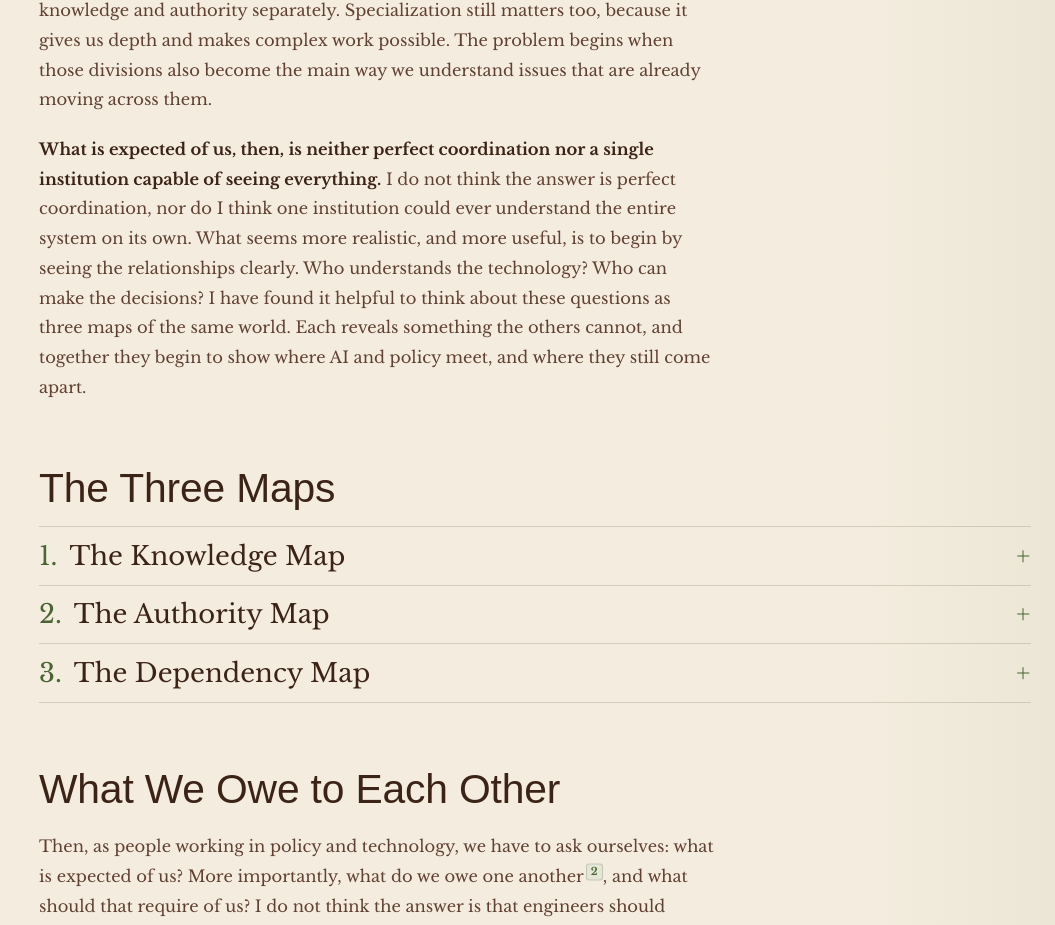
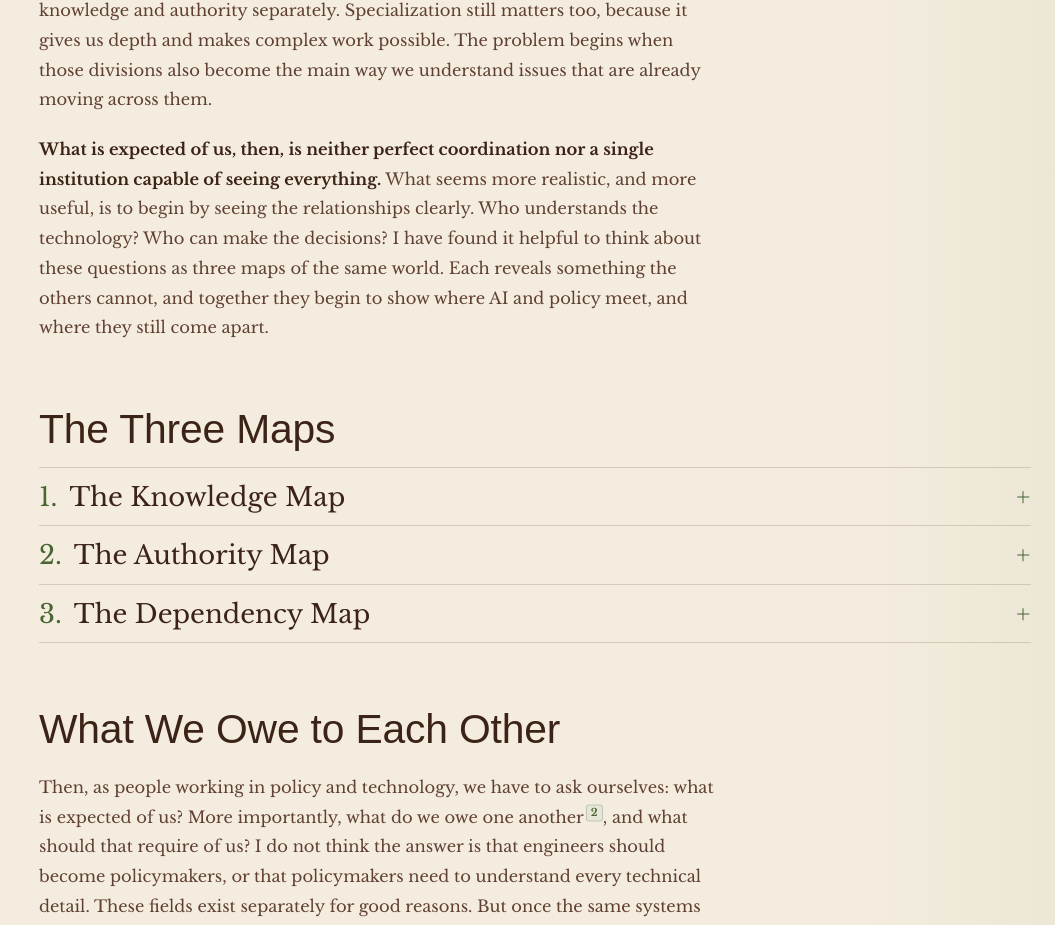
Before and after one commit to saykig/cepheus, a Next.js app: page /essays/the-omoikane-link in a window 1280 px wide. Shown: the part 3639-4564 px from the top of the page, without its empty margins (225-1280 px from the left). Built offline with nearby package versions, Linux system fonts and the light colour scheme; a web font is replaced by a local one.

Commit message:
Remove repeated coordination sentence

```diff
--- a/app/essays/the-omoikane-link/page.tsx
+++ b/app/essays/the-omoikane-link/page.tsx
@@ -249,8 +249,6 @@ export default function OmoikaneEssay() {
               What is expected of us, then, is neither perfect coordination nor
               a single institution capable of seeing everything.
             </strong>{' '}
-            I do not think the answer is perfect coordination, nor do I think
-            one institution could ever understand the entire system on its own.
             What seems more realistic, and more useful, is to begin by seeing
             the relationships clearly. Who understands the technology? Who can
             make the decisions? I have found it helpful to think about these
```
